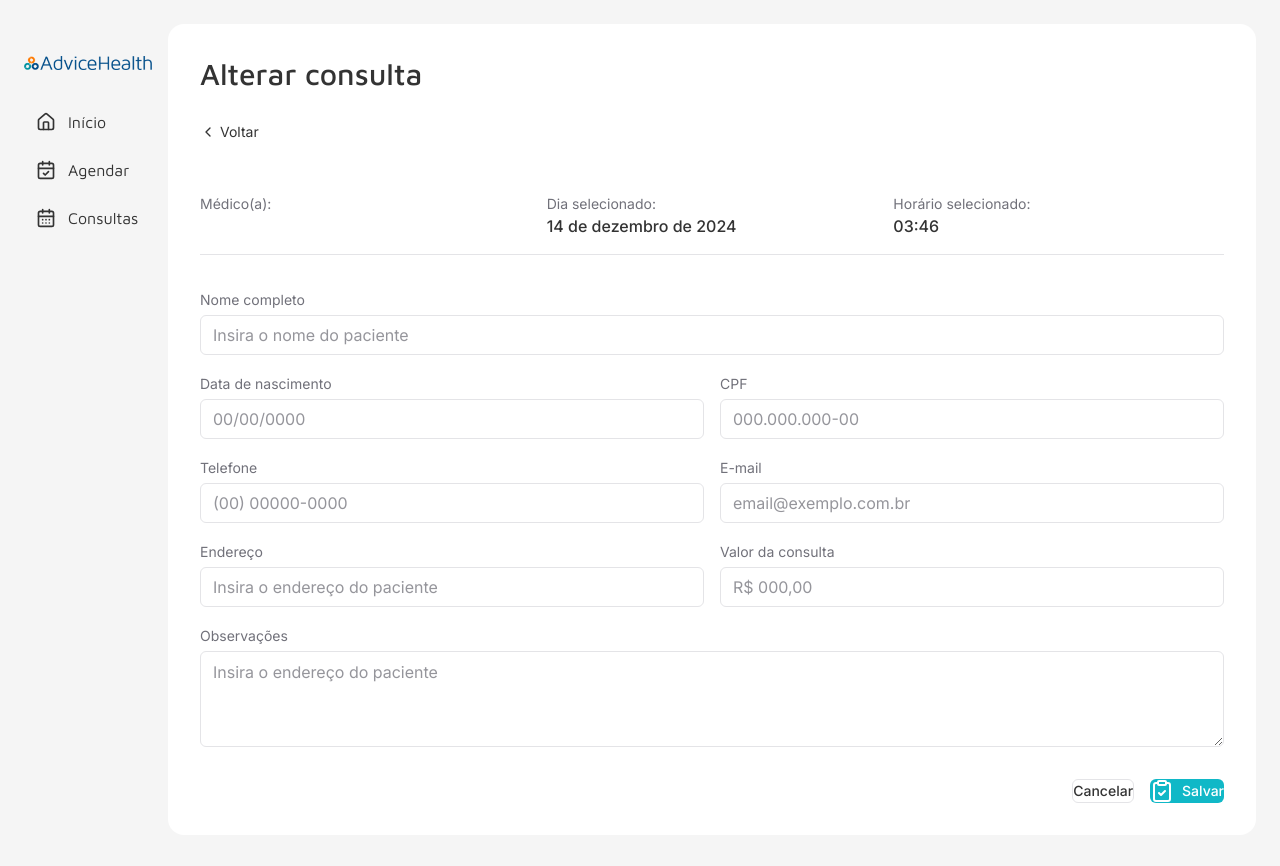
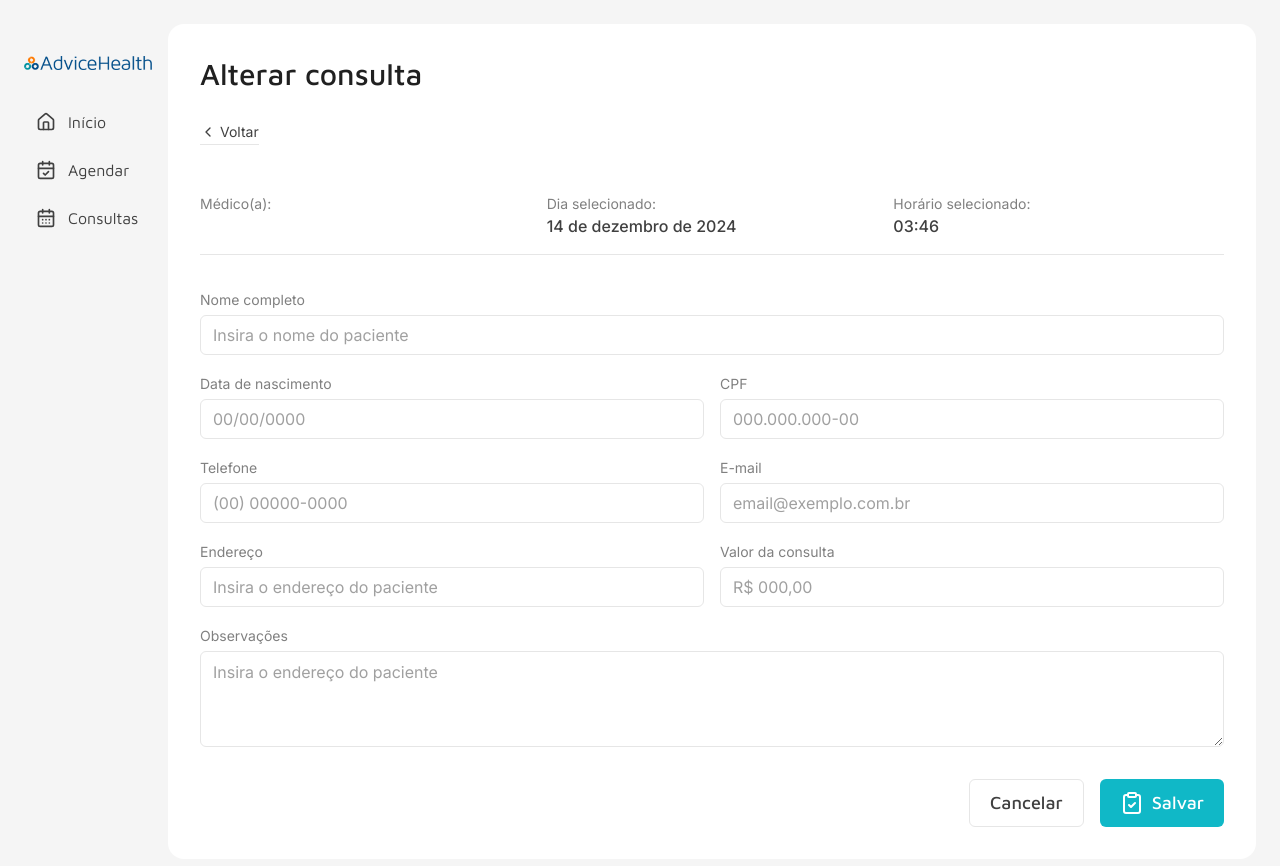
Before and after one commit to julianosill/advicehealth-frontend, a React (Vite) app: page /agenda/editar/1 in a window 1280 px wide. Shown: the top 866 px of the page. Built offline with nearby package versions, Linux system fonts and the light colour scheme; no server answers.

Commit message:
chore(components): minor style changes

```diff
--- a/src/components/back-button.tsx
+++ b/src/components/back-button.tsx
@@ -4,18 +4,24 @@ import { type NavigateOptions, type To, useNavigate } from 'react-router'
 import { Button } from './ui/button'
 
 interface BackButtonProps {
-  to: To
+  to?: To
   options?: NavigateOptions
 }
 
 export function BackButton({ to, options }: BackButtonProps) {
   const navigate = useNavigate()
 
+  function handleNavigate() {
+    return to
+      ? navigate(to, { viewTransition: true, ...options })
+      : navigate(-1)
+  }
+
   return (
     <Button
       variant='link'
       className='h-fit gap-1 p-0 pb-1 text-sm font-normal leading-none'
-      onClick={() => navigate(to, { viewTransition: true, ...options })}
+      onClick={handleNavigate}
     >
       <ChevronLeft className='size-4' />
       Voltar
--- a/src/components/page/title.tsx
+++ b/src/components/page/title.tsx
@@ -8,7 +8,12 @@ interface PageTitleProps extends React.HTMLAttributes<HTMLHeadingElement> {
 
 export function PageTitle({ children, className }: Readonly<PageTitleProps>) {
   return (
-    <h1 className={cn('font-maven text-3xl font-medium', className)}>
+    <h1
+      className={cn(
+        'font-maven text-3xl font-medium text-accent-foreground',
+        className,
+      )}
+    >
       {children}
     </h1>
   )
--- a/src/components/sidebar/nav-button.tsx
+++ b/src/components/sidebar/nav-button.tsx
@@ -14,7 +14,7 @@ export function NavButton({ to, title, icon: Icon }: NavButtonProps) {
     <Link
       to={to}
       data-active={pathname === to}
-      className='font-maven group flex items-center gap-3 rounded-l-lg px-3 py-2 transition-colors hover:bg-primary hover:text-primary-foreground data-[active=true]:bg-white data-[active=true]:hover:bg-primary'
+      className='group flex items-center gap-3 rounded-l-lg px-3 py-2 font-maven transition-colors data-[active=true]:bg-white hover:bg-primary hover:text-primary-foreground data-[active=true]:hover:bg-primary'
     >
       <Icon className='size-5' />
       <span className='group-data-[active=true]:font-medium'>{title}</span>
--- a/src/components/ui/alert/description.tsx
+++ b/src/components/ui/alert/description.tsx
@@ -2,11 +2,16 @@ import React from 'react'
 
 import { cn } from '@/lib/utils'
 
+interface AlertDescriptionProps
+  extends React.HTMLAttributes<HTMLParagraphElement> {
+  as?: React.ElementType
+}
+
 export const AlertDescription = React.forwardRef<
   HTMLParagraphElement,
-  React.HTMLAttributes<HTMLParagraphElement>
->(({ className, ...props }, ref) => (
-  <div
+  AlertDescriptionProps
+>(({ as: Component = 'p', className, ...props }, ref) => (
+  <Component
     ref={ref}
     className={cn(
       'text-sm text-muted-foreground [&_p]:leading-relaxed',
--- a/src/components/ui/button/button-variants.ts
+++ b/src/components/ui/button/button-variants.ts
@@ -1,17 +1,22 @@
 import { cva } from 'class-variance-authority'
 
 export const buttonVariants = cva(
-  'inline-flex items-center justify-center gap-2 whitespace-nowrap rounded-md text-sm font-medium ring-offset-background transition-colors focus-visible:outline-none focus-visible:ring-2 focus-visible:ring-ring focus-visible:ring-offset-2 disabled:pointer-events-none disabled:opacity-50 [&_svg]:pointer-events-none [&_svg]:shrink-0',
+  'inline-flex items-center justify-center gap-2 whitespace-nowrap rounded-md font-maven font-medium ring-offset-background transition-colors focus-visible:outline-none focus-visible:ring-2 focus-visible:ring-ring focus-visible:ring-offset-2 disabled:pointer-events-none disabled:opacity-50 [&_svg]:pointer-events-none [&_svg]:shrink-0',
   {
     variants: {
       variant: {
         default: 'bg-primary text-primary-foreground hover:bg-primary/90',
         outline:
           'border border-input bg-transparent hover:bg-accent hover:text-accent-foreground',
-        ghost: 'hover:bg-accent hover:text-accent-foreground',
+        ghost: 'text-foreground hover:bg-accent hover:text-accent-foreground',
+        destructive:
+          'bg-destructive text-destructive-foreground hover:bg-destructive/90',
+        link: 'rounded-none border-b font-sans text-sm hover:border-accent-foreground hover:text-accent-foreground focus-visible:rounded-lg',
       },
       size: {
         default: 'h-10 px-4 py-2',
+        lg: 'h-12 px-5 text-lg',
+        sm: 'h-10 px-4 py-2',
         icon: 'size-8',
       },
     },
--- a/src/components/ui/calendar.tsx
+++ b/src/components/ui/calendar.tsx
@@ -40,7 +40,7 @@ export function Calendar({
         cell: 'size-10 text-center text-sm p-0 relative [&:has([aria-selected].day-range-end)]:rounded-r-md [&:has([aria-selected].day-outside)]:bg-accent/50 [&:has([aria-selected])]:bg-accent first:[&:has([aria-selected])]:rounded-l-md last:[&:has([aria-selected])]:rounded-r-md focus-within:relative focus-within:z-20',
         day: cn(
           buttonVariants({ variant: 'ghost' }),
-          'size-10 p-0 font-normal aria-selected:opacity-100',
+          'font-sans text-sm size-10 p-0 font-normal aria-selected:opacity-100',
         ),
         day_range_end: 'day-range-end',
         day_selected:
--- a/src/components/ui/table/row.tsx
+++ b/src/components/ui/table/row.tsx
@@ -9,7 +9,7 @@ export const TableRow = React.forwardRef<
   <tr
     ref={ref}
     className={cn(
-      'border-b transition-colors hover:bg-muted/50 data-[state=selected]:bg-muted',
+      'border-b transition-colors data-[state=selected]:bg-muted hover:bg-muted/50',
       className,
     )}
     {...props}
--- a/src/global.css
+++ b/src/global.css
@@ -5,7 +5,7 @@
 @layer base {
   :root {
     --background: 0 0% 96%;
-    --foreground: 0 0% 20%;
+    --foreground: 0 0% 25%;
     --card: 0 0% 98%;
     --card-foreground: 0 0% 20%;
     --popover: 0 0% 100%;
@@ -15,14 +15,14 @@
     --secondary: 240 4.8% 95.9%;
     --secondary-foreground: 240 5.9% 10%;
     --muted: 240 4.8% 95.9%;
-    --muted-foreground: 240 3.8% 46.1%;
+    --muted-foreground: 0 0% 50%;
     --accent: 240 4.8% 95.9%;
-    --accent-foreground: 240 5.9% 10%;
-    --destructive: 0 84.2% 60.2%;
-    --destructive-foreground: 0 0% 98%;
-    --border: 240 5.9% 90%;
-    --input: 240 5.9% 90%;
-    --ring: 240 10% 3.9%;
+    --accent-foreground: 0 0% 12.5%;
+    --destructive: 0 72% 51%;
+    --destructive-foreground: 0 0% 100%;
+    --border: 0 0% 90%;
+    --input: 0 0% 90%;
+    --ring: 184.92 85.12% 42.16%;
     --chart-1: 12 76% 61%;
     --chart-2: 173 58% 39%;
     --chart-3: 197 37% 24%;
```
